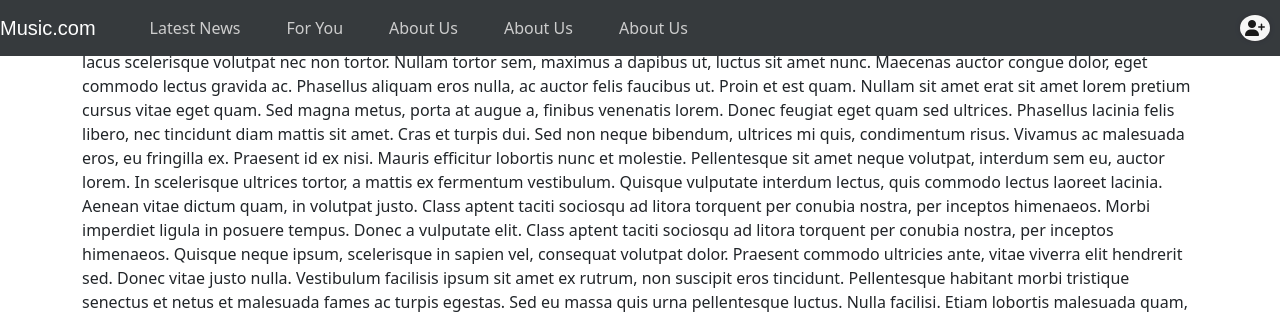
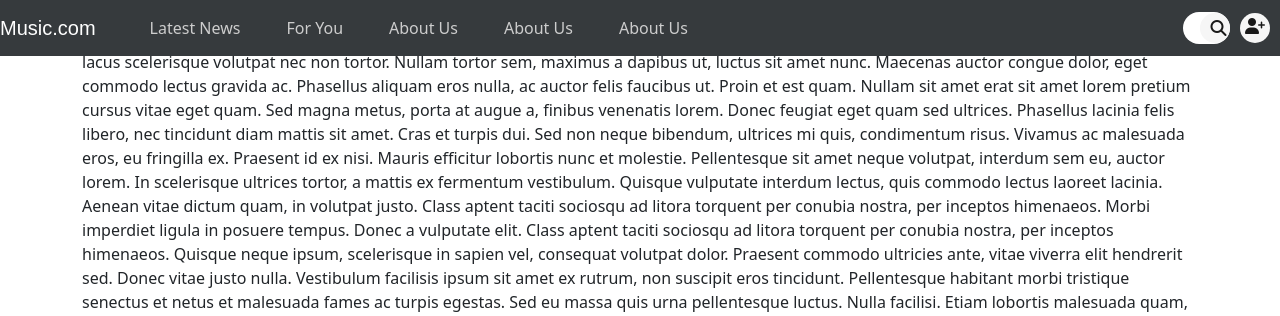
Before and after one commit to EmaMule/ProjectMuseek, a PHP site: page /Music.html in a window 1280 px wide. Shown: the top 316 px of the page. Run offline with PHP 8.4, Linux system fonts and the light colour scheme; some libraries are stand-ins or nearby versions.

Commit message:
Add files via upload

```diff
--- a/LTW EMa/Music.html
+++ b/LTW EMa/Music.html
@@ -6,6 +6,7 @@
     <meta name="viewport" content="width=device-width, initial-scale=1.0">
     <link rel="stylesheet" href="./bootstrap-4.0.0/dist/css/bootstrap.min.css">
     <link rel="stylesheet" href="./stili.css">
+    <link rel="stylesheet" href="https://cdnjs.cloudflare.com/ajax/libs/font-awesome/6.0.0-beta2/css/all.min.css" integrity="sha512-YWzhKL2whUzgiheMoBFwW8CKV4qpHQAEuvilg9FAn5VJUDwKZZxkJNuGM4XkWuk94WCrrwslk8yWNGmY1EduTA==" crossorigin="anonymous" referrerpolicy="no-referrer" />
     <script src="https://kit.fontawesome.com/d20fe07ffa.js" crossorigin="anonymous"></script>
     <title>Progetto LTW</title>
 </head>
@@ -35,6 +36,10 @@
               </li>
               </ul>
             </div>
+            <form action="" class="search-bar">
+              <input type="text" class="search-bar-text" placeholder="Search anything" id="Search_input">
+              <button type="submit" id="bottone_ricerca"><i class="fas fa-search"></i></button>
+            </form>
             <a class="my_navbar_login" style="color: black; opacity: 100%;" href="#" onclick="see_or_unsee_form();" value="Login"><i class="fa-solid fa-user-plus icona_utente" aria-hidden="false" aria-valuetext="Accedi Ora"></i></a>
           </nav>
           <div class="form_popup">
--- a/LTW EMa/metodi.js
+++ b/LTW EMa/metodi.js
@@ -1,7 +1,11 @@
 var userIcon = document.querySelector('.my_navbar_login');
 var navbarMenu = document.getElementById("bottone_toggle");
 var listaNavbar=document.getElementById("lista_navbar");
+var bottoneRicerca=document.getElementById("bottone_ricerca");
+var searchInput=document.getElementById("Search_input");
+var popup = document.getElementById("my_form");
 // aggiungi un gestore di eventi di clic al pulsante della navbar
+searchInput.style.width = '0';
 navbarMenu.addEventListener('click', () => {
   // controlla se il menu della navbar è aperto
   if (navbarMenu.value=="NOT clicked") {
@@ -26,11 +30,24 @@ navbarMenu.addEventListener('click', () => {
     }
 });
 
+// Aggiungiamo un event listener al bottone di ricerca
+bottoneRicerca.addEventListener('mouseenter', () => {
+  // All'avvicinamento del mouse, ingrandiamo l'input
+  searchInput.style.width = '200px';
+  searchInput.style.caretColor="auto";
+});
+
+// Aggiungiamo un event listener all'input
+searchInput.addEventListener('mouseleave', () => {
+  // Quando il mouse esce dall'input, riduciamo la sua larghezza
+  searchInput.style.width = '0';
+  searchInput.style.caretColor="transparent";
+});
 function see_or_unsee_form() {
-    var popup = document.getElementById("my_form");
+  console.log("ci sono qua");
     if (popup.classList.contains("visible")) {
         popup.classList.remove("visible");
     } else {
         popup.classList.add("visible");
     }
-  }
+}
--- a/LTW EMa/stili.css
+++ b/LTW EMa/stili.css
@@ -38,6 +38,8 @@
 .icona_utente{
     border-radius: 100%;
     right: 10px;
+    width: 30px;
+    height: 30px;
     margin-left: 20px;
     background-color: whitesmoke;
     padding: 5px;
@@ -45,7 +47,9 @@
     top: 0px;
     vertical-align: middle;
     display: inline-block;
-    box-shadow: 0px 0px 5px rgba(0, 0, 0, 0.3);
+}
+.icona_utente:hover {
+    box-shadow: 0 0 7px 7px rgba(0, 0, 0, 0.3);
 }
 .my_para{
     position: relative;
@@ -95,8 +99,9 @@
     font-size: 14px;
 }
 .form-container input:hover{
-    background-color: cyan; /* cambiare colore*/
-    transition: all 1s ease 0s ;
+    background-color: #d6d5d5; /* cambiare colore*/
+    color: white;
+    transition: all 0.3s ease 0s ;
 }
 .form-container:focus{
     background-color: aliceblue; /* cambiare colore*/
@@ -114,6 +119,9 @@
     font-size: 14px;
     cursor: pointer;
 }
+.form-container button:hover {
+    box-shadow: 0 0 10px rgba(0, 0, 0, 0.2); /* sostituire il valore di "rgba" con il colore dell'ombra desiderato */
+}
 .form-container .messaggio{
     margin: 15px 0 0;
     color: #b3b3b3;
@@ -123,3 +131,43 @@
     color: #06c5cf;
     text-decoration: none;
 }
+.search-bar{
+    max-width: 300px;
+    background: #fff;
+    display: flex;
+    align-items:center;
+    border-radius: 60px;
+
+}
+.search-bar input{
+    background: transparent;
+    font-size: 7px;
+    flex: 1;
+    border: 0;
+    outline: none;
+    font-size: 20px;
+    transition: width 0.5s;
+    caret-color: transparent;
+    padding-left: 15px;
+    color: #b3b3b3;
+}
+.search-bar button i{
+    width: 25px;
+}
+.search-bar button{
+    border: 0;
+    border-radius: 50%;
+    width: 30px;
+    height: 30px;
+    background: whitesmoke;
+    cursor: pointer;
+}
+.search-bar input::after {
+    content: "";
+    display: block;
+    position: absolute;
+    height: 16px;
+    border-left: 1px solid black !important;
+    top: 5px;
+    right: 40px;
+  }
```
